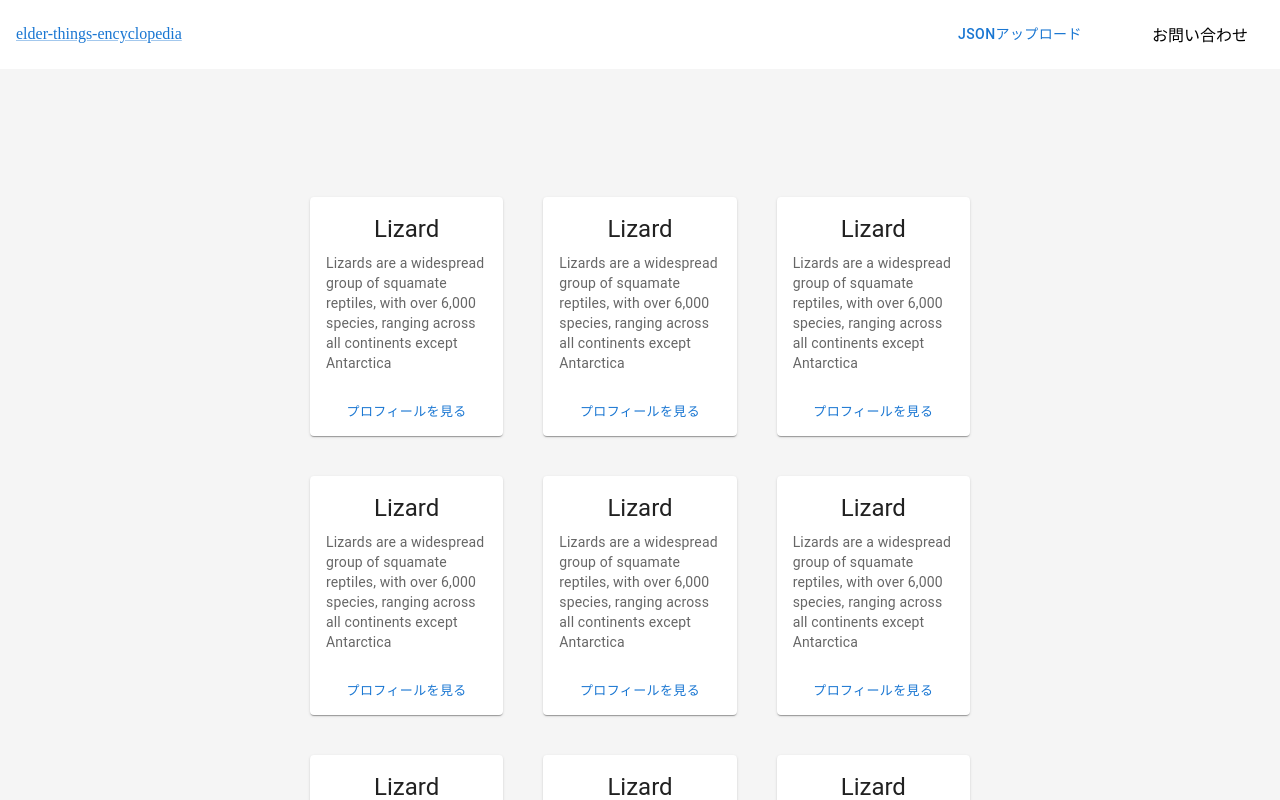
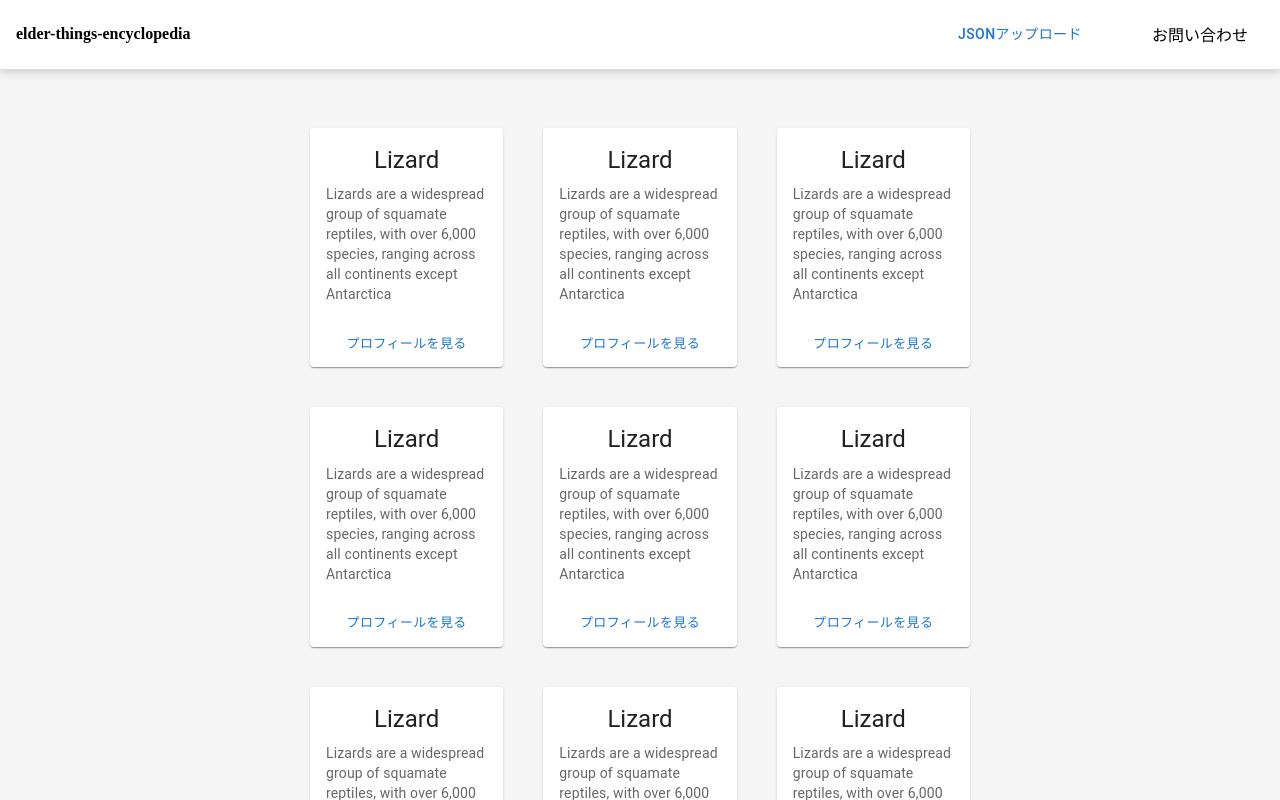
Before and after one commit to makimakiforest/elder-things-encyclopedia, a Next.js app in the folder web/: page / in a window 1280 px wide. Shown: the top 800 px of the page. Built offline with nearby package versions, Linux system fonts and the light colour scheme; grey boxes are pictures that could not be loaded.

Commit message:
update: web styles

```diff
--- a/web/src/app/layout.tsx
+++ b/web/src/app/layout.tsx
@@ -16,7 +16,7 @@ export default function RootLayout({
   return (
     <html lang="jp">
       <body style={{ margin: 0 }}>
-        <Header />
+        <Header sx={{ position: 'fixed', width: '100%', zIndex: 1100, boxSizing: 'border-box' }} />
         <Box
           bgcolor="grey.100"
           height={'100vh'}
--- a/web/src/app/page.tsx
+++ b/web/src/app/page.tsx
@@ -5,7 +5,7 @@ import Grid from '@mui/material/Grid';
 export default function Home() {
   return (
     <main className="character-page">
-      <Box sx={{ display: 'flex', justifyContent: 'center', padding: '8rem 0' }}>
+      <Box sx={{ display: 'flex', justifyContent: 'center', padding: '8rem 0 0 0' }}>
         <Grid
           container
           spacing={5}
--- a/web/src/layouts/Header.tsx
+++ b/web/src/layouts/Header.tsx
@@ -1,13 +1,10 @@
 'use client';
 
-import { MouseEventHandler } from 'react';
-import { Box, Button, Link, List, ListItem } from '@mui/material';
+import { Box, BoxProps, Button, Link, List, ListItem } from '@mui/material';
 
-const Header: React.FC = () => {
-  const handleClick: MouseEventHandler<HTMLButtonElement> = () => {
-    console.log('unko');
-  };
+type HeaderProps = Pick<BoxProps, 'sx'>;
 
+const Header: React.FC<HeaderProps> = ({ sx }) => {
   return (
     <Box
       className="header"
@@ -17,12 +14,21 @@ const Header: React.FC = () => {
         alignItems: 'center',
         padding: '0 1rem',
         backgroundColor: 'white',
-        boxShadow: '0 0 5px rgba(0, 0, 0, 0.1)',
+        boxShadow: '0 2px 10px rgba(0, 0, 0, 0.2)',
+        ...sx,
       }}
     >
       <Link
         className="header-title"
         href="/"
+        sx={{
+          textDecoration: 'none',
+          color: 'black',
+          fontWeight: 'bold',
+          '&:hover': {
+            color: '#1976d2',
+          },
+        }}
       >
         elder-things-encyclopedia
       </Link>
@@ -36,7 +42,6 @@ const Header: React.FC = () => {
             sx={{
               minWidth: '200px',
             }}
-            onClick={handleClick}
           >
             JSONアップロード
           </Button>
```
